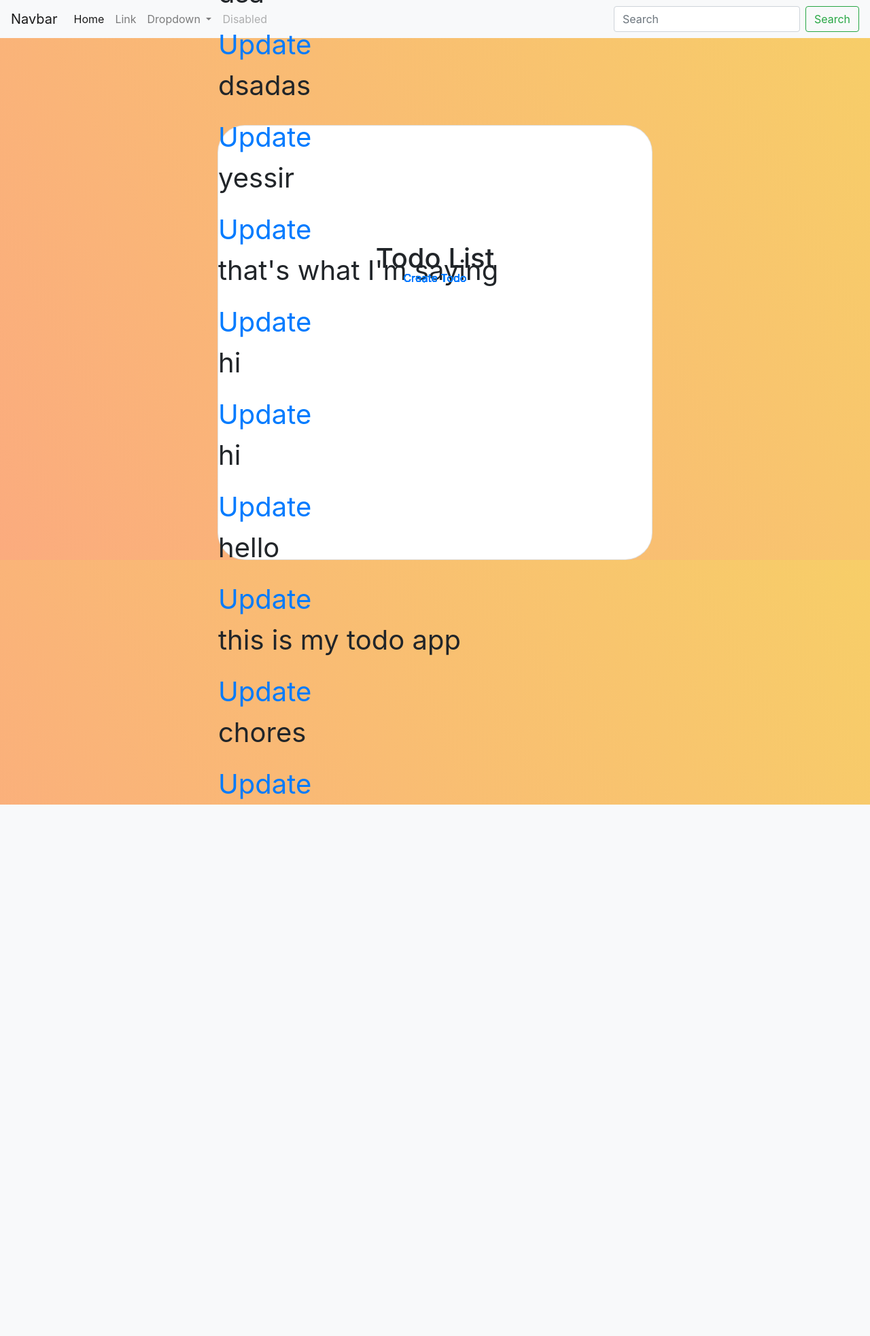
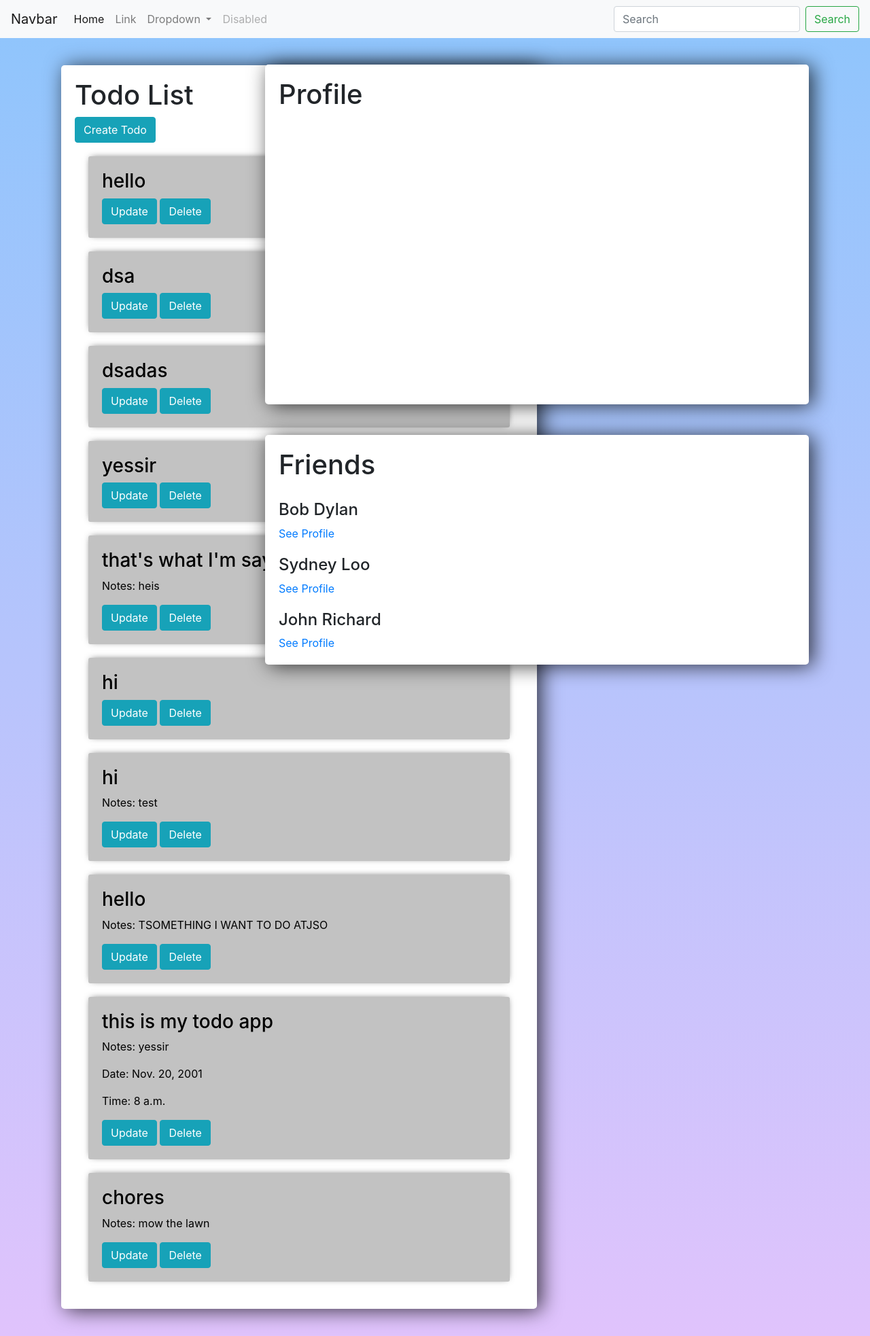
Before and after one commit to dfsantos-source/todo-app, a Django app: page / in a window 1280 px wide. Shown: the whole page at 68% size. Before the commit the page ends 1184 px from the top, so only its background shows below. Run offline with Django 3.2, Linux system fonts and the light colour scheme; data comes from the database, SQL or seed files in the repository; both versions use the stored data as it was after the commit; some libraries are stand-ins or nearby versions.

Commit message:
Added styling, profile page, friends page.

```diff
--- a/todo_project/todo/templates/todo/main.html
+++ b/todo_project/todo/templates/todo/main.html
@@ -4,51 +4,95 @@
 <style>
 
   body {
-    background-color: #FBAB7E;
-    background-image: linear-gradient(62deg, #FBAB7E 0%, #F7CE68 100%);
+    background-color: #8EC5FC;
+    background-image: linear-gradient(180deg, #8EC5FC 0%, #E0C3FC 100%);
+
+
   }
 
-  .card {
-    display:flex;justify-content:center;align-items:center;
-    margin-top:8em;
-    margin-left: auto;
-    margin-right: auto;
-    margin-bottom: auto;
-    width: 50em;
-    border-radius: 40px;
-    height: 40em;
+  .content{
+		width:700px;
+		margin: 40px 90px;
+		padding:20px;
+		background-color: #fff;
+		border-radius: 5px;
+		box-shadow: 6px 2px 30px 0px rgba(0,0,0,0.75);
+	}
+
+  .profile{
+    position: absolute;
+    top: 55px;
+    right: 50px;
+		width:800px;
+    height: 500px;
+		margin: 40px;
+		padding:20px;
+		background-color: #fff;
+		border-radius: 5px;
+		box-shadow: 6px 2px 30px 0px rgba(0,0,0,0.75);
+	}
+
+  .friends{
+    position: absolute;
+    top: 600px;
+    right: 50px;
+		width:800px;
+		margin: 40px;
+		padding:20px;
+		background-color: #fff;
+		border-radius: 5px;
+		box-shadow: 6px 2px 30px 0px rgba(0,0,0,0.75);
+	}
+
+  #item {
+    background-color:rgb(194, 194, 194);
+		margin: 20px;
+		padding: 20px;
+		border-radius: 3px;
+		color: black;
+		font-size: 16px;
+		box-shadow: 0px -1px 10px -4px rgba(0,0,0,0.75);
   }
 
-  .item {
-    text-align:left;
-    margin-right: auto;
-    font-size: 40px;
+  h4 {
+    padding-top: 20px;
   }
 
-  .title {
-    margin-top: -15em;
-    position: absolute;
-  }
 
-  .create {
-    position: absolute;
-    margin-top: -190px;
-  }
 
-  .card {
-    width: 40em;
-  }
 </style>
-<div class="content card">
-      <div class="title">
+<div class="content">
+      <div class="">
         <h1>Todo List</h1>
       </div>
+        <a class="btn btn-info" href="{% url 'add_Todo' %}">Create Todo</a>
         {% for todoItem in todo_items %}
-        <a class="create" href="{% url 'add_Todo' %}">Create Todo</a>
-        <div class="item">
-          <p>{{todoItem.name}} </p>
-          <a class="update" href="{% url 'update_Todo' todoItem.id %}">Update</a>
+        <div id="item" class="">
+          <p class="h3">{{todoItem.name}}</p>
+          {% if todoItem.content != null %}
+            <p>Notes: {{todoItem.content}}</p>
+          {% endif %}
+          {% if todoItem.date != null %}
+            <p>Date: {{todoItem.date}}</p>
+          {% endif %}
+          {% if todoItem.time != null %}
+            <p>Time: {{todoItem.time}}</p>
+          {% endif %}
+          <a class="btn btn-info" href="{% url 'update_Todo' todoItem.id %}">Update</a>
+          <a class="btn btn-info" href="#">Delete</a>
         </div>
         {% endfor %}
 </div>
+<div class="profile">
+  <h1>Profile</h1>
+</div>
+<div class="friends">
+  <h1>Friends</h1>
+  <h4>Bob Dylan</h4>
+  <a href="#">See Profile</a>
+  <h4>Sydney Loo</h4>
+  <a href="#">See Profile</a>
+  <h4>John Richard</h4>
+  <a href="#">See Profile</a>
+</div>
 {% endblock %}
```
Also changed, not shown: todo_project/db.sqlite3, 2 other files.
